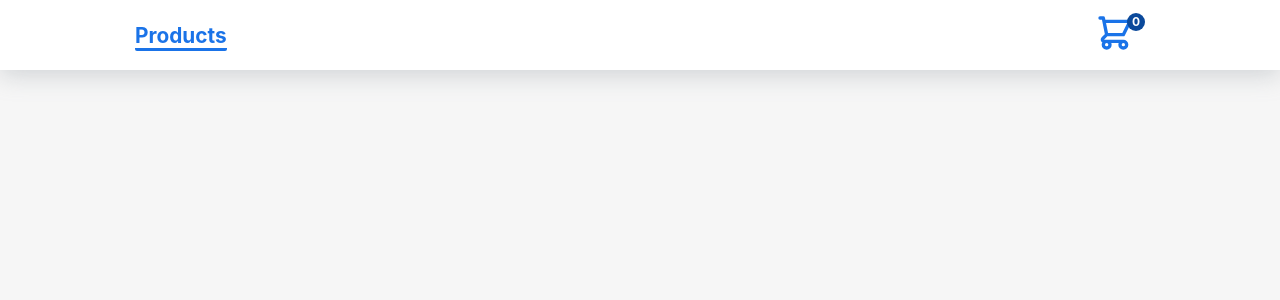
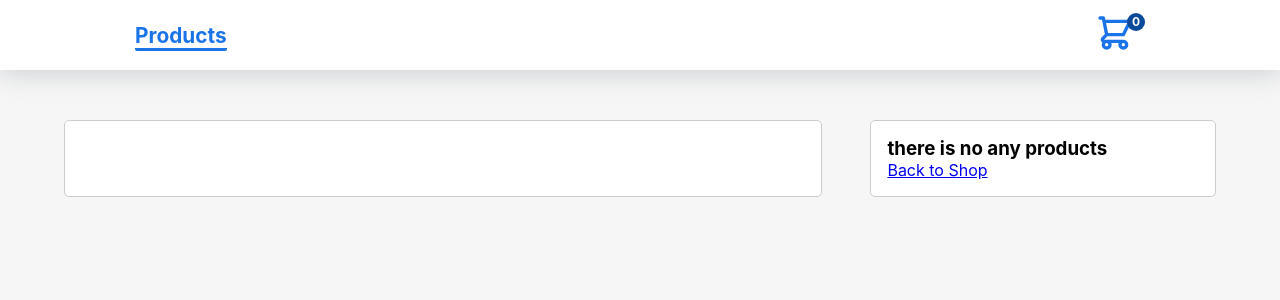
Before and after one commit to siavashmhi/store-application, a React (Create React App) app: page /cart in a window 1280 px wide. Shown: the top 300 px of the page. Built offline with nearby package versions, Linux system fonts and the light colour scheme.

Commit message:
add codes

```diff
--- a/src/pages/CartPage.jsx
+++ b/src/pages/CartPage.jsx
@@ -1,20 +1,13 @@
 import React from 'react';
 import Layout from '../layout/Layout';
 import { useDispatchProducts, useProducts } from '../context/ProductContextProvider';
+import { NavLink } from 'react-router-dom';
 import trashIcon from '../assets/images/trash.svg'
 import '../assets/styles/cartpage.css'
 
 const CartPage = () => {
-    const { products, totalPrice } = useProducts()
+    const { products, totalPrice, itemsCounter, checkout} = useProducts()
     const dispatch = useDispatchProducts()
-
-    if(!products.length) {
-        return (
-            <Layout>
-                <h2>there is no any product</h2>
-            </Layout>
-        )
-    }
 
     const renderProductsInCart = item => {
         return (
@@ -31,7 +24,6 @@ const CartPage = () => {
                         item.quantity > 1 ?
                         <button onClick={() => dispatch({type: "DECREASE", payload: item})}>-</button>
                         : <button onClick={() => dispatch({type: "REMOVE", payload: item})}>
-                            {/* <BsFillTrashFill /> */}
                             <img src={trashIcon} alt="icon" style={{width: "20px"}}/>
                         </button>
 
@@ -55,7 +47,33 @@ const CartPage = () => {
                         }
                     </section>
                     <section className='productSummery'>
-                        {totalPrice}
+                        {
+                            itemsCounter > 0 &&
+                            <section className='summery'>
+                                <p>Total Items: <span>{itemsCounter}</span></p>
+                                <p>Total Price: <span>{totalPrice}</span></p>
+                                <div className='btns-summery'>
+                                    <button onClick={() => dispatch({type: "CHECKOUT"})}>Check Out</button>
+                                    <button onClick={() => dispatch({type: "CLEAR"})}>Clear</button>
+                                </div>
+                            </section>
+                        }
+
+                        {
+                            checkout &&
+                            <section className='checkot'>
+                                <h3 className='checkout-title'>checkout is successfuly.....</h3>
+                                <NavLink to='/'>Back to Shop</NavLink>
+                            </section>
+                        }
+
+                        {
+                            itemsCounter === 0 && !checkout &&
+                            <section className='clear'>
+                                <h3>there is no any products</h3>
+                                <NavLink to='/'>Back to Shop</NavLink>
+                            </section>
+                        }
                     </section>
                 </div>
             </main>
```
